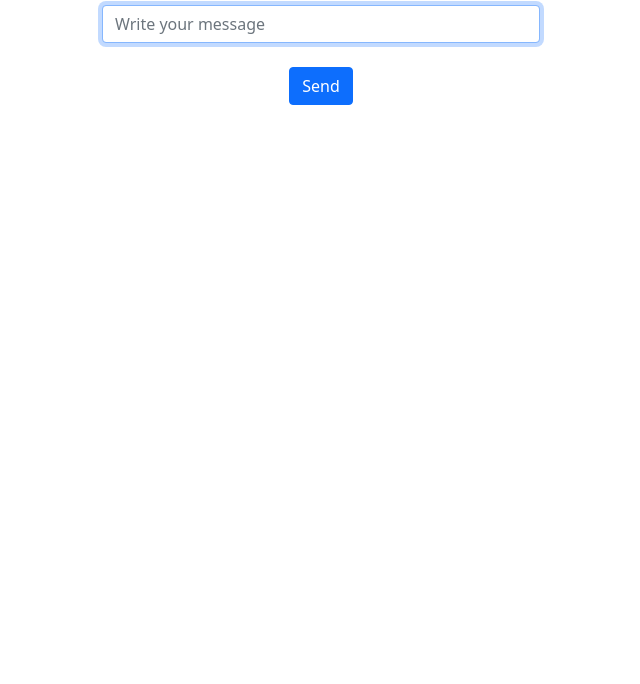
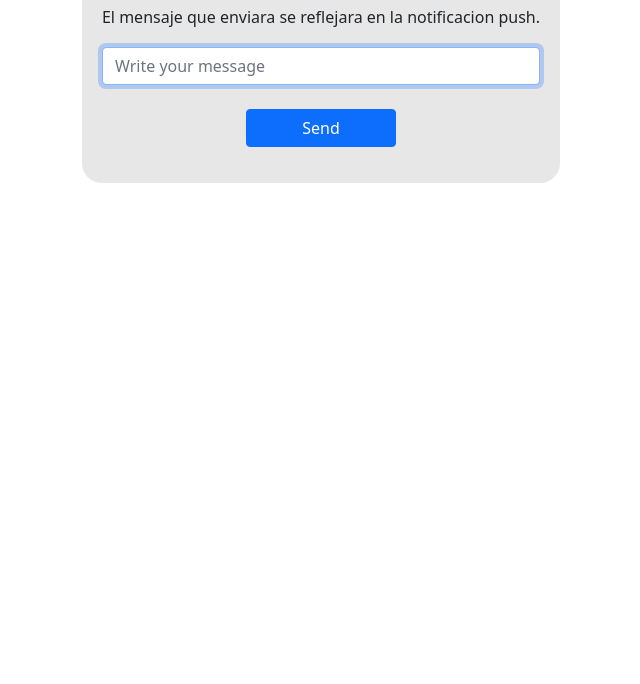
Before and after one commit to pabloApoca/Web-Push, a website: page src/public/index.html in a window 1280 px wide. Shown: the part 116-800 px from the top of the page, without its empty margins (319-959 px from the left). Drawn offline with nearby package versions, Linux system fonts and the light colour scheme.

Commit message:
Agregue style.css para los estilos.

```diff
--- a/src/public/index.html
+++ b/src/public/index.html
@@ -5,14 +5,14 @@
     <meta name="viewport" content="width=device-width, initial-scale=1.0">
     <meta http-equiv="X-UA-Compatible" content="ie=edge">
     <link href="https://cdn.jsdelivr.net/npm/bootstrap@5.0.0-beta1/dist/css/bootstrap.min.css" rel="stylesheet" integrity="sha384-giJF6kkoqNQ00vy+HMDP7azOuL0xtbfIcaT9wjKHr8RbDVddVHyTfAAsrekwKmP1" crossorigin="anonymous">
+    <link rel="stylesheet" href="style.css">
     <title>Web Push</title>
 </head>
-<body style="display: grid; justify-content: center;">
-   <h1>Welcome to my site</h1>
+<body>
 
+    <div class="col-md-12 mx-auto" id="fondo">
+        <h1>Welcome to my site</h1>
     <hr>
-
-    <div class="input-group mb-3" style="text-align: center;">
         <form id="myform" >
             <label class="form-label">El mensaje que enviara se reflejara en la notificacion push.</label>
 
--- /dev/null
+++ b/src/public/style.css
@@ -0,0 +1,24 @@
+body{
+    display: grid;
+    justify-content: center;
+    padding: 20px;
+    text-align: center;
+}
+
+div{
+    text-align: center;
+}
+
+input{
+    margin-top: 10px;
+}
+
+button{
+    width: 150px;
+}
+
+#fondo{
+    background-color: rgb(231, 231, 231);
+    padding: 20px;
+    border-radius: 20px;
+}
```
